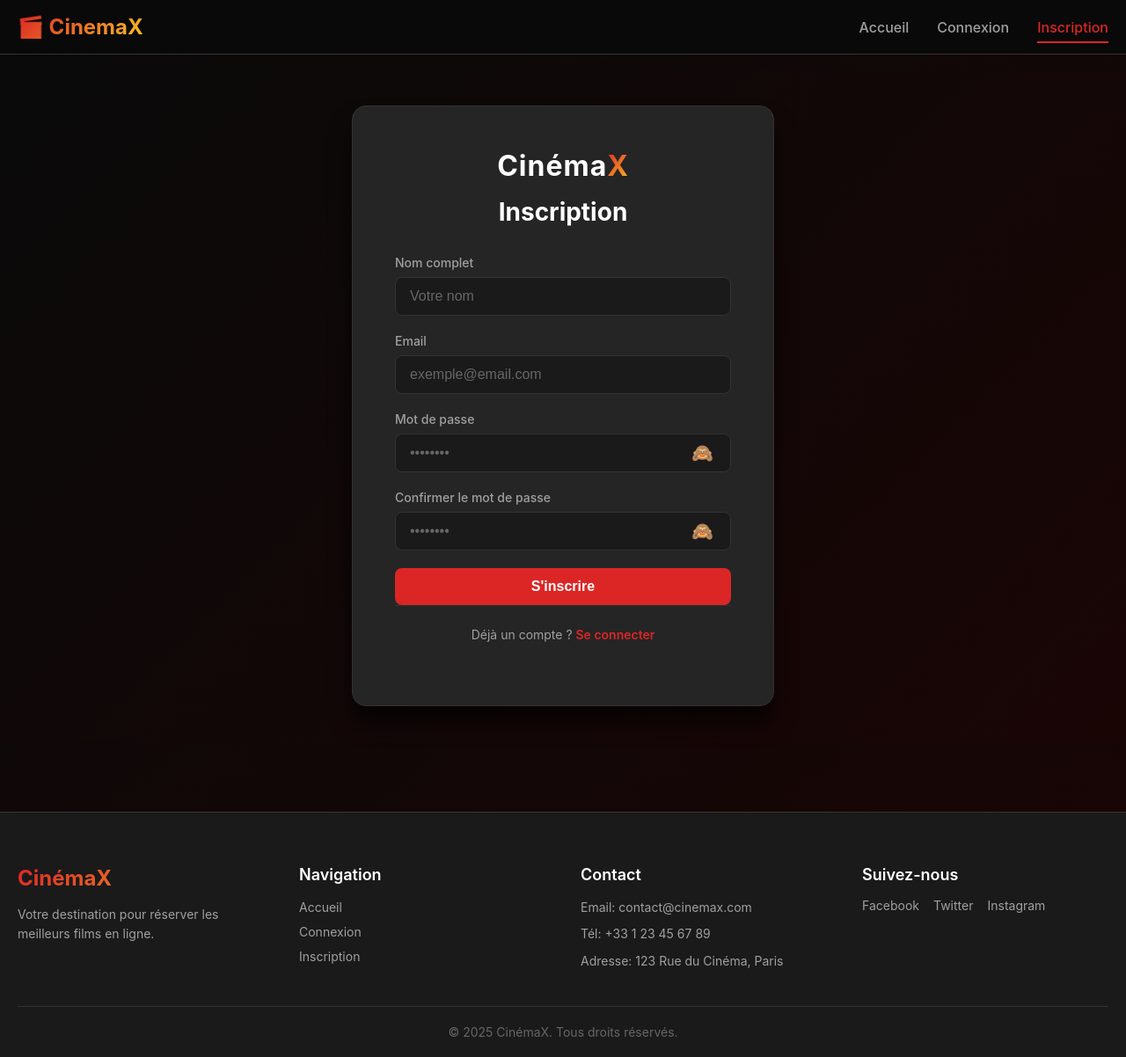
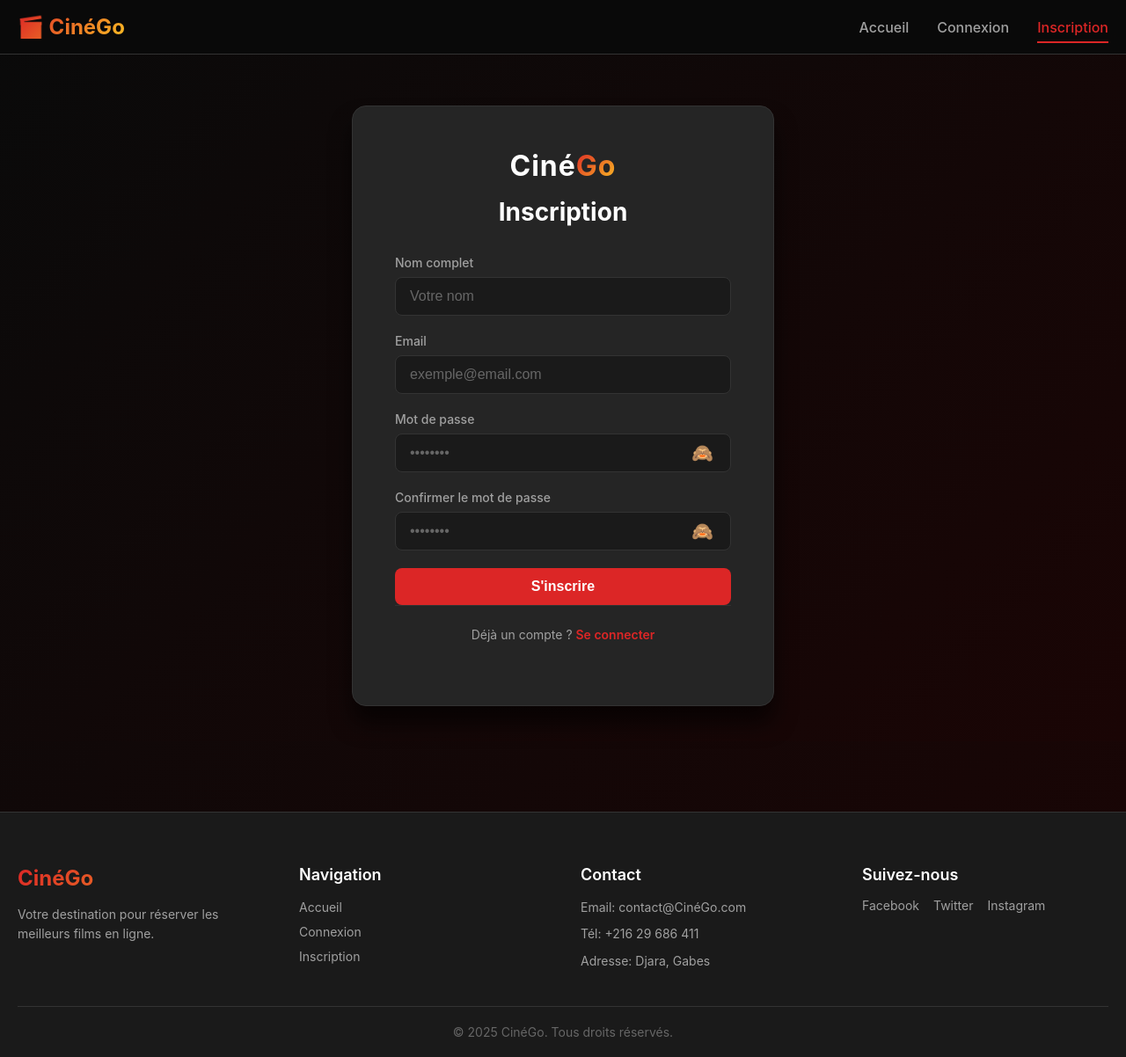
Before and after one commit to cinema-organization/cinema-frontend, a React app: page /register in a window 1280 px wide. Shown: the whole page at 88% size. Built offline with nearby package versions, Linux system fonts and the light colour scheme; no server answers; the HTML template or start-up script is replaced by a standard one.

Commit message:
update branding from CinémaX to CinéGo across Footer, Navbar, Login, and Register components

```diff
--- a/src/components/Footer.jsx
+++ b/src/components/Footer.jsx
@@ -14,7 +14,7 @@ export default function Footer() {
         <div className="footer-content">
           {/* Section CinémaX */}
           <div className="footer-section">
-            <h3 className="footer-title">CinémaX</h3>
+            <h3 className="footer-title">CinéGo</h3>
             <p className="footer-text">
               Votre destination pour réserver les meilleurs films en ligne.
             </p>
@@ -69,9 +69,9 @@ export default function Footer() {
           <div className="footer-section">
             <h4 className="footer-subtitle">Contact</h4>
             <ul className="footer-list">
-              <li className="footer-text">Email: contact@cinemax.com</li>
-              <li className="footer-text">Tél: +33 1 23 45 67 89</li>
-              <li className="footer-text">Adresse: 123 Rue du Cinéma, Paris</li>
+              <li className="footer-text">Email: contact@CinéGo.com</li>
+              <li className="footer-text">Tél: +216 29 686 411</li>
+              <li className="footer-text">Adresse: Djara, Gabes</li>
             </ul>
           </div>
 
@@ -89,7 +89,7 @@ export default function Footer() {
         {/* Bas du footer */}
         <div className="footer-bottom">
           <p className="footer-copyright">
-            © {new Date().getFullYear()} CinémaX. Tous droits réservés.
+            © {new Date().getFullYear()} CinéGo. Tous droits réservés.
           </p>
         </div>
       </div>
--- a/src/components/Navbar.jsx
+++ b/src/components/Navbar.jsx
@@ -24,7 +24,7 @@ export default function Navbar() {
       <div className="navbar-container">
         {/* Logo */}
         <Link to="/films" className="navbar-logo">
-          <span className="navbar-logo-text">🎬 CinemaX</span>
+          <span className="navbar-logo-text">🎬 CinéGo</span>
         </Link>
 
         {/* Toggle pour mobile */}
--- a/src/pages/Login.jsx
+++ b/src/pages/Login.jsx
@@ -30,7 +30,7 @@ export default function Login() {
       <div className="auth-card">
         <div className="auth-header">
           <h1 className="cinemax-title">
-            Cinéma<span>X</span>
+            Ciné<span>Go</span>
           </h1>
           <h2 className="auth-title">Connexion</h2>
         </div>
--- a/src/pages/Register.jsx
+++ b/src/pages/Register.jsx
@@ -59,7 +59,7 @@ export default function Register() {
       <div className="auth-card">
         <div className="auth-header">
           <h1 className="cinemax-title">
-            Cinéma<span>X</span>
+            Ciné<span>Go</span>
           </h1>
           <h2 className="auth-title">Inscription</h2>
         </div>
```
